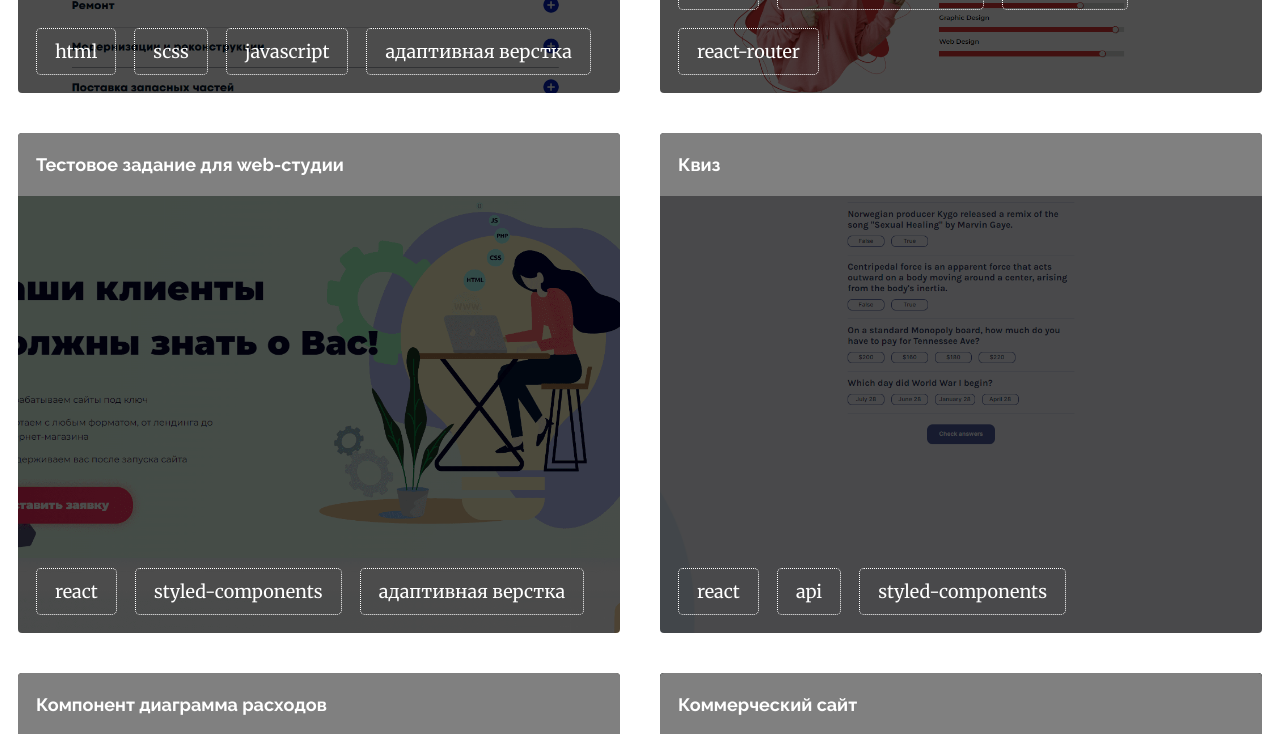
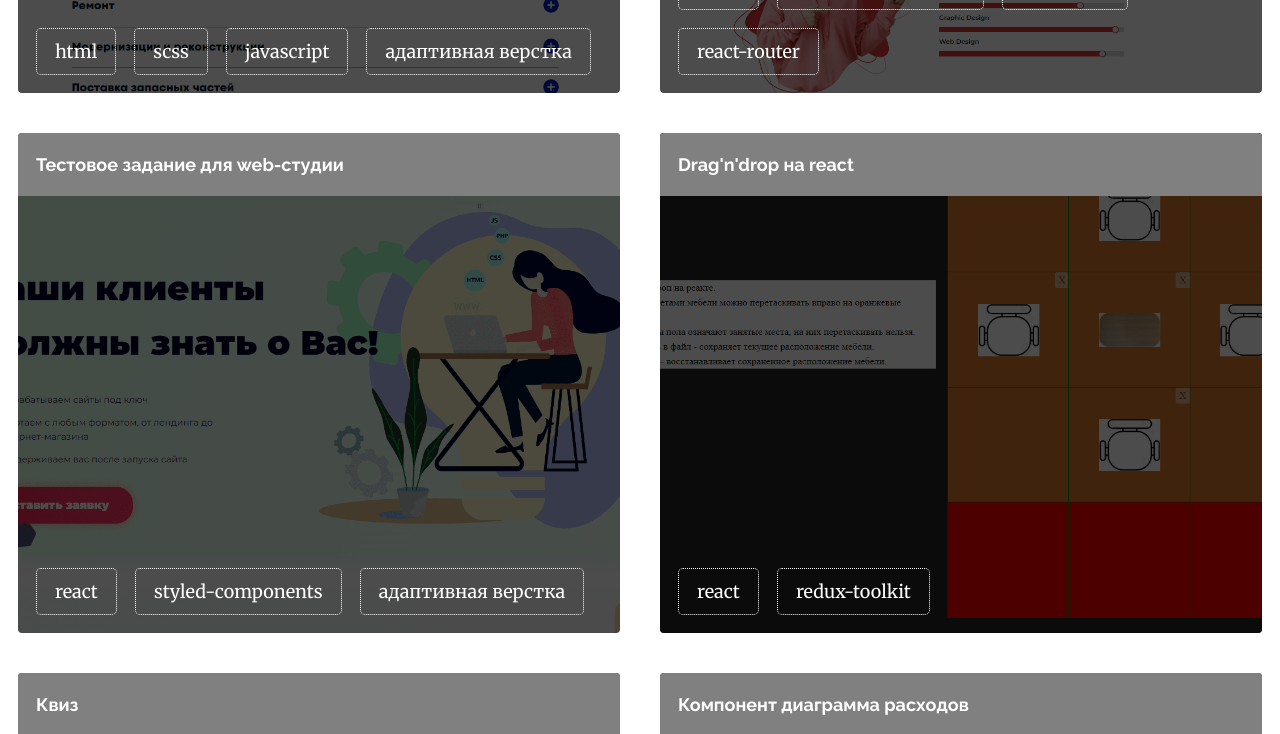
Before and after one commit to DenKuznets/portfolio, a React (Vite) app: page /allworks in a window 1280 px wide. Shown: the part 540-1274 px from the top of the page. Built offline with nearby package versions, Linux system fonts and the light colour scheme.

Commit message:
dnd project added

```diff
--- a/utils.js
+++ b/utils.js
@@ -189,6 +189,25 @@ export const localization = {
                         6) Мобильная верстка`,
                 },
                 {
+                    name: "drag'n'drop на react",
+                    tech: ["react", "redux-toolkit"],
+                    img: "dnd.png",
+                    github: "https://github.com/DenKuznets/react-dnd",
+                    demo: "https://react-dnd-ten.vercel.app/",
+                    description: `В рамках тестового задания реализован react dnd. CSS внимание не уделялось, поскольку работа велась в условиях сильного ограничения по времени задания.
+                    ТЗ:
+                    Реализовать простой 2д планировщик.
+                        1) Сделать блок со списком объектов на выбор(это могут быть 2д
+фотографии столов, стульев, перегородок).
+                        2) Сделать доску на которое можно добавлять эти объекты и
+перемещать их мышкой.
+                        3) Должна быть возможность сохранения расстановки в
+файл(сохранять id объекта и его координаты).
+                        4) Также должна быть возможность импорта этого файла с
+координатами и отображения сохраненной расстановки.
+                        5) Ограничения на стек технологий:JavaScript React Redux Остальное на ваше усмотрение`,
+                },
+                {
                     name: "квиз",
                     tech: ["react", "api", "styled-components"],
                     img: "quizz.png",
```
Also changed, not shown: public/images/works-preview/dnd.png (added).
